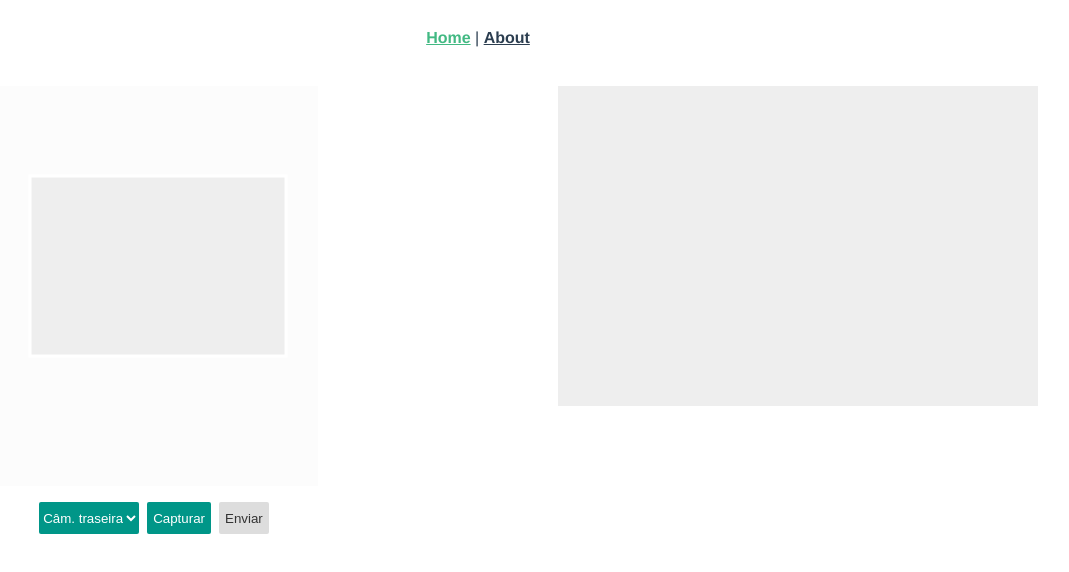
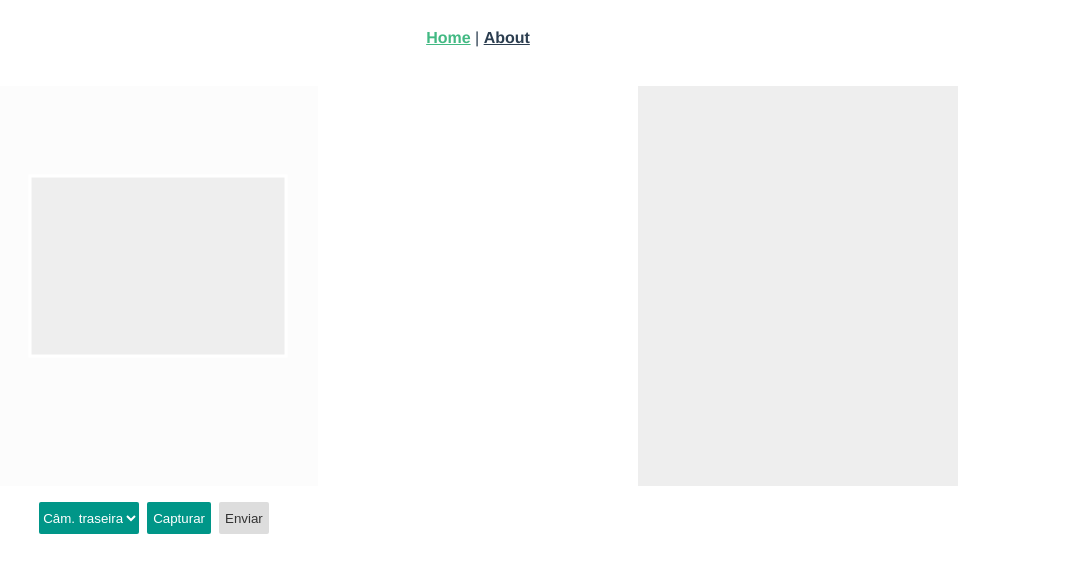
Before and after one commit to davidalves1/poc-camera-api, a Vue app: page / in a window 1280 px wide. Shown: the top 572 px of the page, without its empty margins (162-1231 px from the left). Built offline with nearby package versions, Linux system fonts and the light colour scheme; no server answers.

Commit message:
Change video resolution and file extension

```diff
--- a/src/views/Home.vue
+++ b/src/views/Home.vue
@@ -10,7 +10,7 @@
 
         <rect id="masked" width="100%" height="100%" fill="#fff"></rect>
       </svg>
-      <video ref="video" id="video" width="800" height="600" autoplay></video>
+      <video ref="video" id="video" width="768" height="1024" autoplay></video>
       <div class="controls">
         <select name="cameras" v-model="selectedCamera" @change="changeCamera">
           <option value="environment" selected>Câm. traseira</option>
@@ -21,7 +21,7 @@
       </div>
     </div>
     <div class="box">
-      <canvas ref="canvas" id="canvas" width="800" height="600"></canvas>
+      <canvas ref="canvas" id="canvas" width="768" height="1024"></canvas>
     </div>
   </div>
 </template>
@@ -51,8 +51,8 @@ export default {
   methods: {
     capture() {
       this.canvas = this.$refs.canvas;
-      this.canvas.getContext('2d').drawImage(this.video, 0, 0, 800, 600);
-      this.image = canvas.toDataURL('image/png');
+      this.canvas.getContext('2d').drawImage(this.video, 0, 0, 768, 1024);
+      this.image = canvas.toDataURL('image/jpeg');
     },
     changeCamera() {
       this.stopMediaTracks();
@@ -176,8 +176,8 @@ export default {
 
 #canvas {
   // display: none;
-  width: 480px;
-  height: 320px;
+  width: 320px;
+  height: 400px;
   background-color: #eee;
 }
 
```
